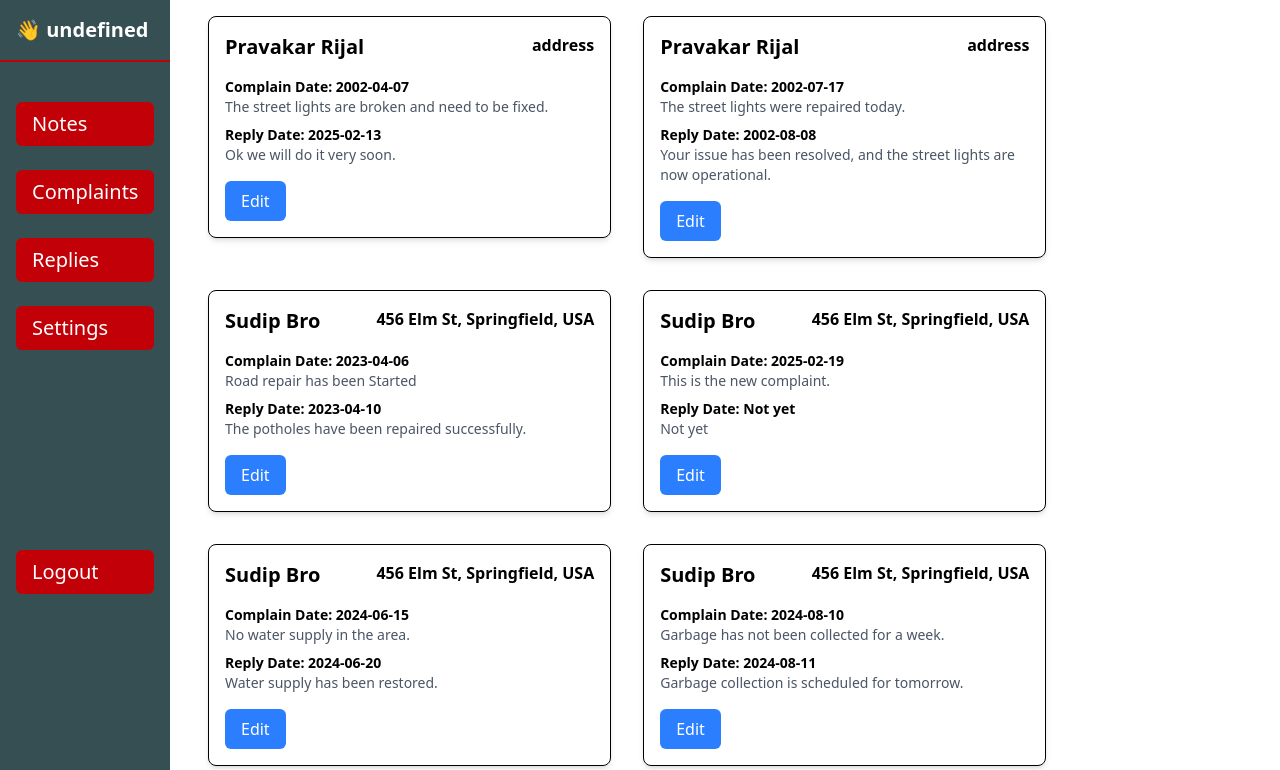
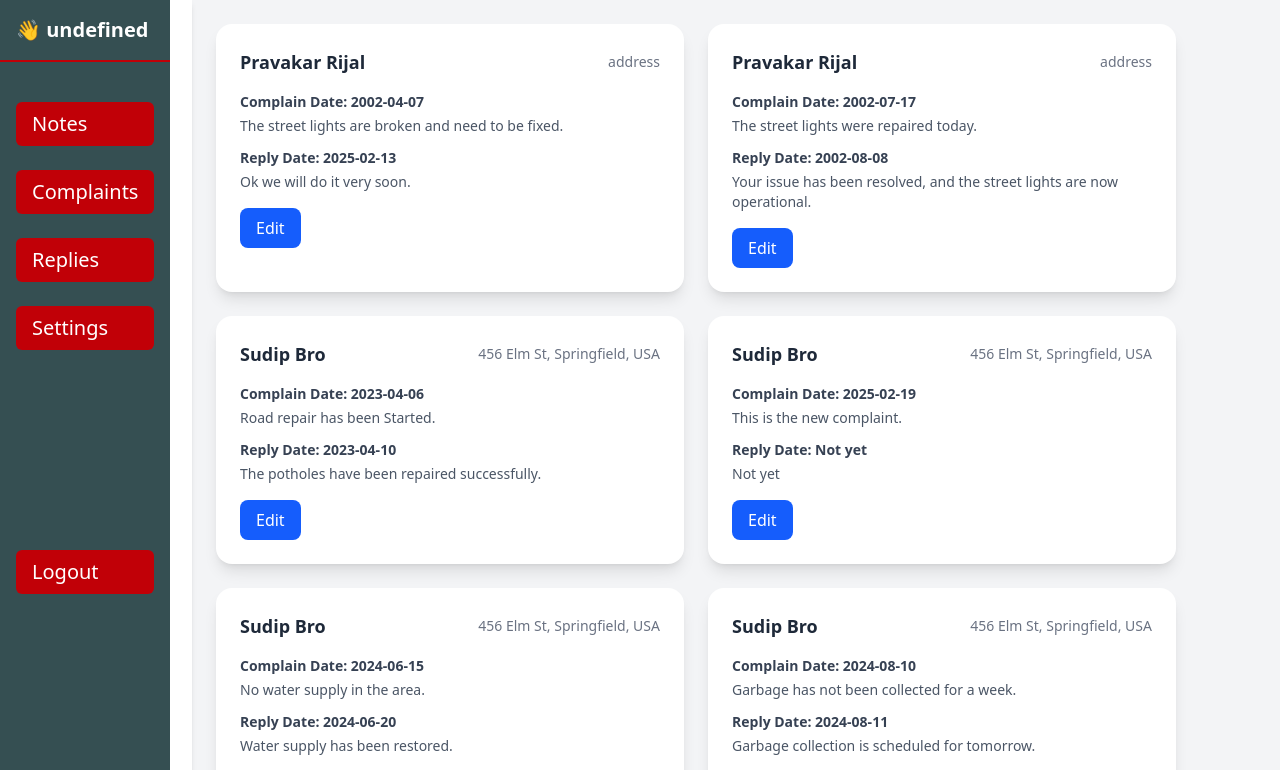
Before and after one commit to sudip-dhakal/CPMS, a React (Vite) app: page /repliedMessage in a window 1280 px wide. Shown: the top 770 px of the page. Built offline with nearby package versions, Linux system fonts and the light colour scheme; data requests are answered from the project's data file.

Commit message:
reply track

```diff
--- a/db.json
+++ b/db.json
@@ -52,7 +52,7 @@
         {
           "flag": true,
           "replyText": "The potholes have been repaired successfully.",
-          "complainText": "Road repair has been Started",
+          "complainText": "Road repair has been Started.",
           "complainDate": "2023-04-06",
           "replyDate": "2023-04-10",
           "id": 3728735
@@ -112,14 +112,6 @@
           "complainDate": "2024-11-12",
           "replyDate": "Not yet",
           "id": 9274610
-        },
-        {
-          "flag": true,
-          "replyText": "The animal control team has been dispatched.",
-          "complainText": "Stray dogs causing issues in the neighborhood.",
-          "complainDate": "2024-12-05",
-          "replyDate": "2024-12-06",
-          "id": 7463821
         }
       ],
       "id": "78c9"
@@ -191,15 +183,7 @@
       "address": "efgh",
       "password": "mnopqrstwxyx",
       "role": "user",
-      "reply": [
-        {
-          "flag": false,
-          "replyText": "",
-          "complainText": "",
-          "replyDate": "",
-          "complainDate": ""
-        }
-      ]
+      "reply": []
     },
     {
       "id": "f871",
--- a/src/Admin/Replies.jsx
+++ b/src/Admin/Replies.jsx
@@ -3,11 +3,12 @@ import VerticalNavbar from "./VerticalNavbar";
 import user from "../context/userContext";
 
 const Replies = () => {
-  const [showTextarea, setShowTextarea] = useState(false);
+  const [editingReplyId, setEditingReplyId] = useState(null);
   const [replies, setReplies] = useState([]);
   const { complaints } = useContext(user);
 
   let filter = complaints.filter((item) => item.role === "user");
+
   const getReplies = () => {
     let allReplies = [];
     filter.map((items) => {
@@ -32,64 +33,70 @@ const Replies = () => {
     getReplies();
   }, [complaints]);
 
-  console.log(replies);
-
-  const handleReplyClick = () => {
-    setShowTextarea(true);
+  const handleReplyClick = (id) => {
+    setEditingReplyId(id);
   };
 
   return (
-    <div>
-      <div>
+    <div className="min-h-screen bg-gray-100">
+      <div className="flex">
+        <div className="fixed top-0 left-0 h-screen w-[15%] bg-white shadow-md z-10">
           <VerticalNavbar />
         </div>
 
-      <div className="ml-[15%] flex flex-wrap">
+        <div className="ml-[15%] p-6 flex flex-wrap gap-6 w-full">
           {replies?.map((item, index) =>
             item.flag === true ? (
-            <div key={index} className="max-w-full w-[40%] p-4">
-              <div className="border p-4 rounded-lg shadow-md">
-                <div className="flex justify-between font-semibold">
-                  <span className="text-xl mb-2">{item.userName}</span>
-                  <span>{item.address}</span>
+              <div
+                key={index}
+                className="bg-white shadow-lg rounded-2xl p-6 w-full sm:w-[45%] "
+              >
+                <div className="flex justify-between items-center mb-4">
+                  <h2 className="text-lg font-bold text-gray-800">
+                    {item.userName}
+                  </h2>
+                  <span className="text-sm text-gray-500">{item.address}</span>
                 </div>
 
-                <div className="mt-2 text-sm">
-                  <p className="font-semibold">
+                <div className="text-sm text-gray-700 mb-3">
+                  <p className="font-semibold mb-1">
                     Complain Date: {item.complainDate}
                   </p>
                   <p className="text-gray-600">{item.userComplaint}</p>
                 </div>
 
-                <div className="mt-2 text-sm">
-                  <p className="font-semibold">Reply Date: {item.replyDate}</p>
+                <div className="text-sm text-gray-700 mb-4">
+                  <p className="font-semibold mb-1">
+                    Reply Date: {item.replyDate}
+                  </p>
                   <p className="text-gray-600">{item.adminReply}</p>
                 </div>
 
-                <div className="mt-4">
-                  {!showTextarea ? (
+                <div>
+                  {editingReplyId !== item.replyId ? (
                     <button
-                      className="bg-blue-500 text-white px-4 py-2 rounded-md"
-                      onClick={handleReplyClick}
+                      className="bg-blue-600 hover:bg-blue-700 text-white px-4 py-2 rounded-lg transition-colors"
+                      onClick={() => handleReplyClick(item.replyId)}
                     >
                       Edit
                     </button>
                   ) : (
                     <div className="mt-2">
                       <textarea
-                        className="w-full border p-2 rounded-md"
+                        className="w-full border border-gray-300 rounded-lg p-3 resize-none focus:outline-none focus:ring-2 focus:ring-blue-500"
                         placeholder="Write your reply..."
+                        rows="1"
                       ></textarea>
-                      <button className="bg-green-500 text-white px-4 py-2 mt-2 rounded-md cursor-pointer">
+                      <button className="mt-3 bg-green-600 hover:bg-green-700 text-white px-4 py-2 rounded-lg transition-colors">
                         Submit
                       </button>
                     </div>
                   )}
                 </div>
               </div>
-            </div>
             ) : null
           )}
+        </div>
       </div>
     </div>
   );
--- a/src/User/Your_complaints.jsx
+++ b/src/User/Your_complaints.jsx
@@ -108,39 +108,51 @@ const Your_complaints = () => {
   return (
     <>
       <Navbar />
-      <div className="pt-20 px-10">
-        <h2 className="text-2xl font-semibold text-center my-4">
+      <div className="pt-20 px-4 sm:px-6 lg:px-10">
+        <h2 className="text-xl sm:text-2xl font-semibold text-center my-4">
           Your Complaints
         </h2>
-        <div className="bg-white p-4 rounded-lg shadow-md">
-          <table className="w-full border-collapse">
+        <div className="bg-white p-4 rounded-lg shadow-md overflow-x-auto">
+          <table className="w-full border-collapse min-w-[600px]">
             <thead className="bg-blue-600 text-white">
               <tr>
-                <th className="p-3">S.N</th>
-                <th className="p-3">Date</th>
-                <th className="p-3">Complaint</th>
-                <th className="p-3">Actions</th>
+                <th className="p-2 sm:p-3 text-xs sm:text-sm">S.N</th>
+                <th className="p-2 sm:p-3 text-xs sm:text-sm">Date</th>
+                <th className="p-2 sm:p-3 text-xs sm:text-sm">Complaint</th>
+                <th className="p-2 sm:p-3 text-xs sm:text-sm">Actions</th>
               </tr>
             </thead>
             <tbody>
               {!selected ? (
-                <div>Loading...</div>
+                <tr>
+                  <td colSpan="4" className="text-center p-4">
+                    Loading...
+                  </td>
+                </tr>
               ) : !selected.reply ? (
-                <div>Loading data...</div>
+                <tr>
+                  <td colSpan="4" className="text-center p-4">
+                    Loading data...
+                  </td>
+                </tr>
               ) : selected.reply.length === 0 ? (
-                <div>No data available</div>
+                <tr>
+                  <td colSpan="4" className="text-center p-4">
+                    No data available
+                  </td>
+                </tr>
               ) : (
                 selected.reply.map((item, index) => (
                   <tr
                     key={index}
-                    className="border-b odd:bg-gray-100 even:bg-blue-50"
+                    className="border-b odd:bg-gray-100 even:bg-blue-50 text-xs sm:text-sm"
                   >
-                    <td className="text-center p-3">{index + 1}</td>
-                    <td className="text-center p-3">
+                    <td className="text-center p-2 sm:p-3">{index + 1}</td>
+                    <td className="text-center p-2 sm:p-3">
                       {edit === item.id ? (
                         <input
                           type="date"
-                          className="border-1 rounded-md border-blue-700 border-dashed px-4 py-1 w-full"
+                          className="border rounded-md px-2 py-1 w-full"
                           name="complainDate"
                           value={editData.complainDate}
                           onChange={handleEditChange}
@@ -149,12 +161,12 @@ const Your_complaints = () => {
                         <p>{item.complainDate}</p>
                       )}
                     </td>
-                    <td className="text-left p-3">
+                    <td className="text-left p-2 sm:p-3">
                       <div>
                         {edit === item.id ? (
                           <input
                             type="text"
-                            className="border-1 rounded-md border-blue-700 border-dashed px-4 py-1 w-full"
+                            className="border rounded-md px-2 py-1 w-full"
                             name="complainText"
                             value={editData.complainText}
                             onChange={handleEditChange}
@@ -163,47 +175,46 @@ const Your_complaints = () => {
                           <p>{item.complainText}</p>
                         )}
                         {feedbackId === item.id && (
-                          <p className="italic  bg-green-700 text-white p-1 mt-2 rounded-md">
-                            Reply: {item.replyText}{" "}
+                          <p className="italic bg-green-700 text-white p-1 mt-2 rounded-md">
+                            Reply: {item.replyText}
                           </p>
                         )}
                       </div>
                     </td>
-                    <td className="text-center p-3 flex justify-center gap-3">
+                    <td className="text-center p-2 sm:p-3 flex flex-wrap justify-center gap-2">
                       {edit === item.id ? (
                         <button
-                          className="text-blue-600 hover:text-white  hover:bg-amber-950 hover:rounded-full p-2 cursor-pointer"
+                          className="text-blue-600 hover:text-white hover:bg-amber-950 rounded-full p-2"
                           title="Update"
                           onClick={sendUpdatedData}
                         >
-                          <TiTick size={25} />
+                          <TiTick size={20} />
                         </button>
                       ) : (
                         <button
-                          className="text-blue-600 hover:text-white  hover:bg-amber-950 hover:rounded-full p-2 cursor-pointer"
+                          className="text-blue-600 hover:text-white hover:bg-amber-950 rounded-full p-2"
                           onClick={() => editHandler(item)}
                           title="Edit Complaints"
                         >
-                          <FaEdit />
+                          <FaEdit size={16} />
                         </button>
                       )}
                       <button
-                        className="text-red-600 hover:rounded-full  p-2 cursor-pointer hover:bg-amber-950 hover:text-white"
+                        className="text-red-600 hover:text-white hover:bg-amber-950 rounded-full p-2"
                         onClick={() => {
-                          // deleteHandler(item.id);
                           setDeleteId(item.id);
                           setOpenDelete(true);
                         }}
                         title="Delete this row"
                       >
-                        <FaTrash />
+                        <FaTrash size={16} />
                       </button>
                       <button
-                        className="text-red-699 hover:rounded-full p-2 hover:bg-amber-950 hover:text-white cursor-pointer "
+                        className="text-gray-700 hover:text-white hover:bg-amber-950 rounded-full p-2"
                         onClick={() => seeFeedback(item.id)}
                         title="Reply from admin"
                       >
-                        <FaEye />
+                        <FaEye size={16} />
                       </button>
                     </td>
                   </tr>
```
Lines whose indentation alone changed are shown as unchanged.
